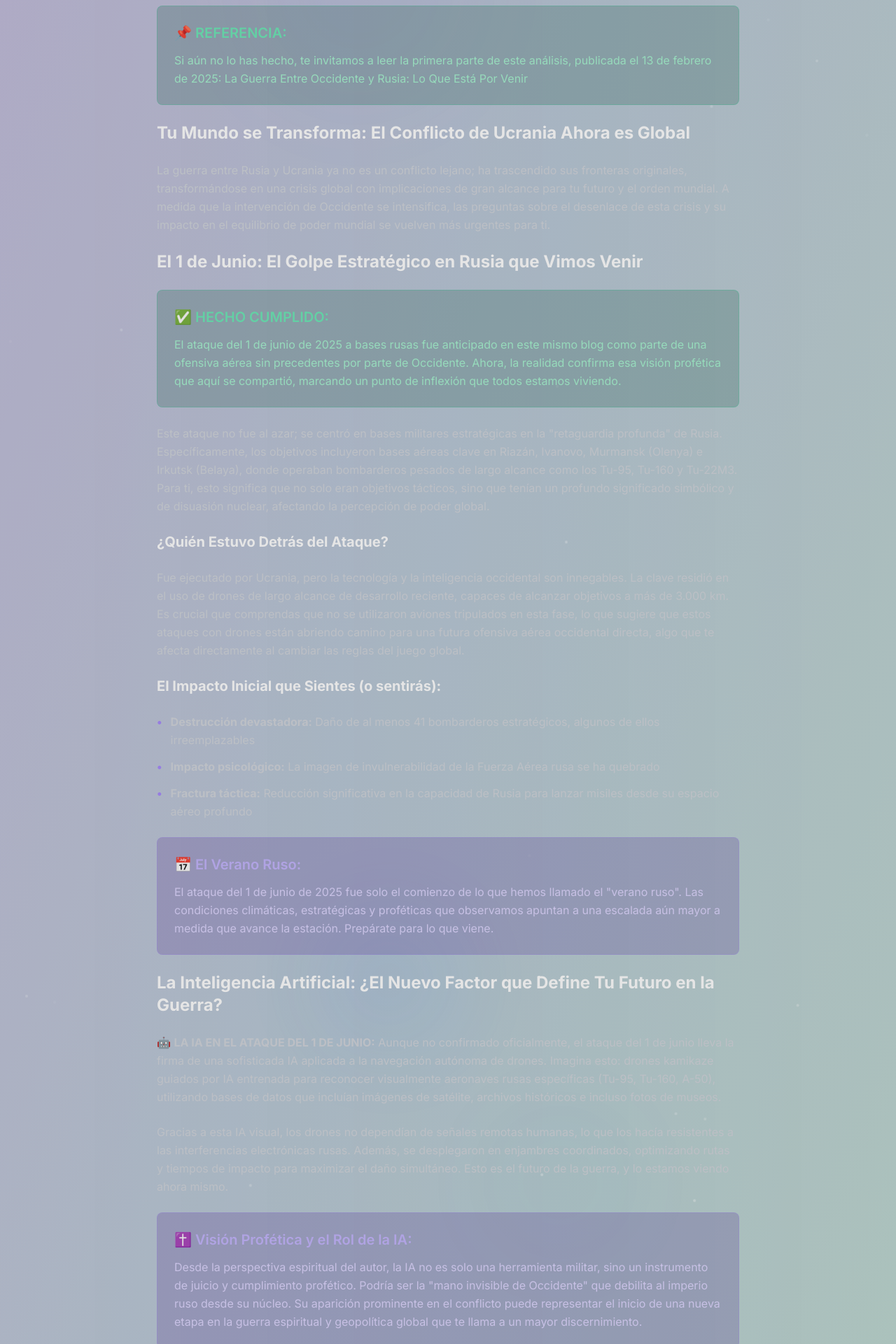
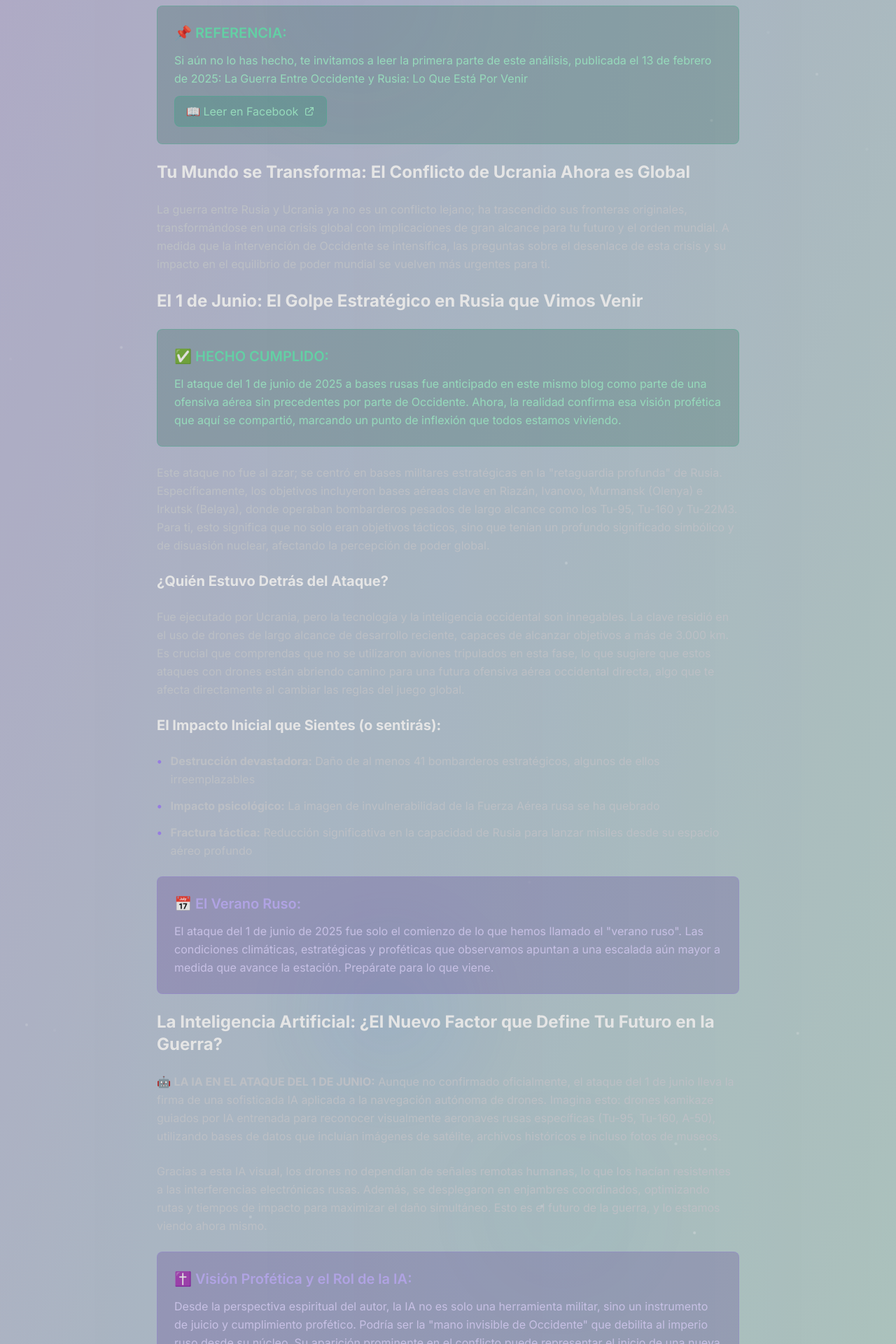
Before and after one commit to Leon2728/GodCanvas, a React (Vite) app: page /blog/despertar-conciencia-global in a window 1280 px wide. Shown: the part 1080-3000 px from the top of the page at 70% size. Built offline with nearby package versions, Linux system fonts and the light colour scheme.

Commit message:
Add Facebook link to blog post
Incorporate the provided Facebook link into the specified section of the blog post.

```diff
--- a/src/pages/BlogPost1.tsx
+++ b/src/pages/BlogPost1.tsx
@@ -1,4 +1,3 @@
-
 import React from 'react';
 import { Link } from 'react-router-dom';
 import Header from '../components/Header';
@@ -59,9 +58,20 @@ const BlogPost1: React.FC<BlogPost1Props> = ({ isDark = false, onThemeToggle = (
 
               <div className="bg-emerald-900/20 border border-emerald-400/30 rounded-lg p-6 my-8">
                 <h3 className="text-xl font-semibold text-emerald-300 mb-3">📌 REFERENCIA:</h3>
-                <p className="text-emerald-200">
+                <p className="text-emerald-200 mb-3">
                   Si aún no lo has hecho, te invitamos a leer la primera parte de este análisis, publicada el 13 de febrero de 2025: La Guerra Entre Occidente y Rusia: Lo Que Está Por Venir
                 </p>
+                <a
+                  href="https://www.facebook.com/share/p/1BYssk4UMq/"
+                  target="_blank"
+                  rel="noopener noreferrer"
+                  className="inline-flex items-center space-x-2 px-4 py-2 bg-emerald-600/20 border border-emerald-400/30 rounded-lg text-emerald-200 hover:bg-emerald-600/30 hover:border-emerald-400/50 transition-all duration-300"
+                >
+                  <span>📖 Leer en Facebook</span>
+                  <svg className="w-4 h-4" fill="none" stroke="currentColor" viewBox="0 0 24 24">
+                    <path strokeLinecap="round" strokeLinejoin="round" strokeWidth={2} d="M10 6H6a2 2 0 00-2 2v10a2 2 0 002 2h10a2 2 0 002-2v-4M14 4h6m0 0v6m0-6L10 14" />
+                  </svg>
+                </a>
               </div>
 
               <h2 className="text-2xl font-bold text-white mb-4 mt-8">Tu Mundo se Transforma: El Conflicto de Ucrania Ahora es Global</h2>
@@ -120,7 +130,7 @@ const BlogPost1: React.FC<BlogPost1Props> = ({ isDark = false, onThemeToggle = (
               </p>
 
               <p>
-                Gracias a esta IA visual, los drones no dependían de señales remotas humanas, lo que los hacía resistentes a las interferencias electrónicas rusas. Además, se desplegaron en enjambres coordinados, optimizando rutas y tiempos de impacto para maximizar el daño simultáneo. Esto es el futuro de la guerra, y lo estamos viendo ahora mismo.
+                Gracias a esta IA visual, los drones no dependían de señales remotas humanas, lo que los hacían resistentes a las interferencias electrónicas rusas. Además, se desplegaron en enjambres coordinados, optimizando rutas y tiempos de impacto para maximizar el daño simultáneo. Esto es el futuro de la guerra, y lo estamos viendo ahora mismo.
               </p>
 
               <div className="bg-violet-900/20 border border-violet-400/30 rounded-lg p-6 my-8">
```
